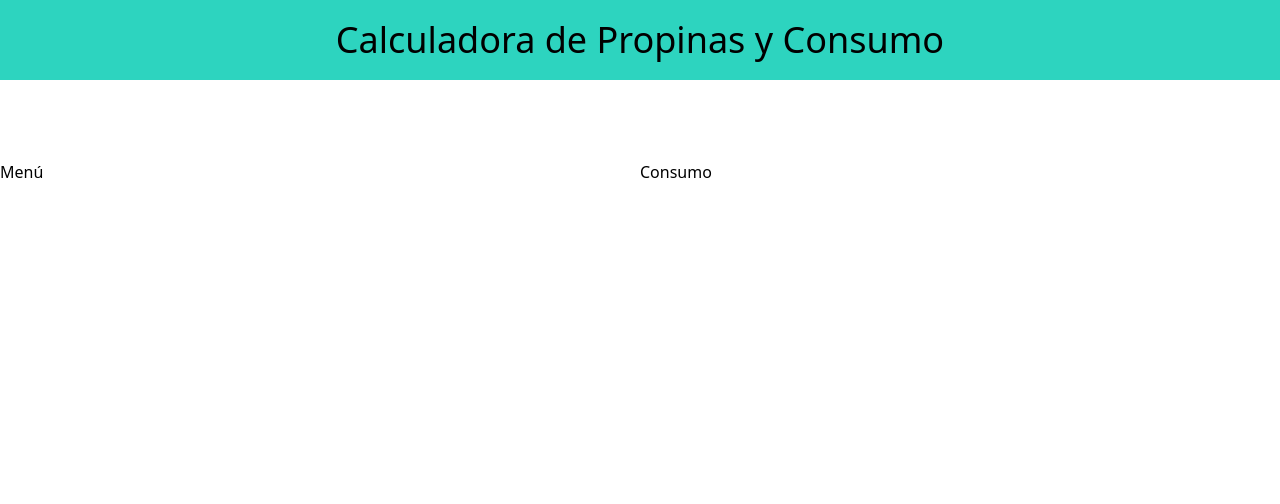
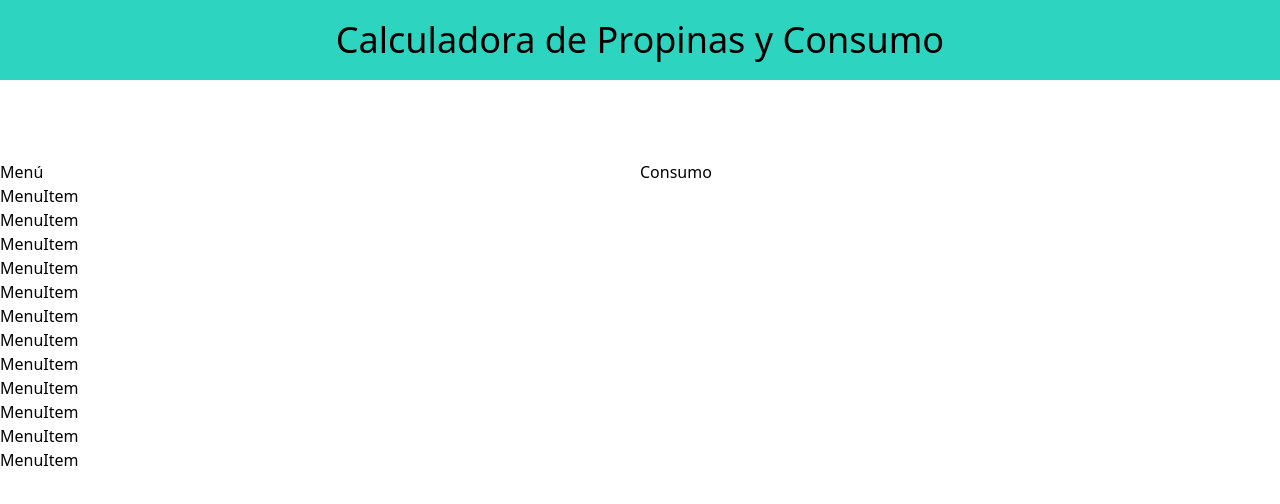
Before and after one commit to PeterGabrielVE/calculadora_propinas, a React (Vite) app: page / in a window 1280 px wide. Shown: the top 504 px of the page. Built offline with nearby package versions, Linux system fonts and the light colour scheme.

Commit message:
menuitem

```diff
--- a/src/App.tsx
+++ b/src/App.tsx
@@ -1,3 +1,4 @@
+import MenuItem from "./components/MenuItem";
 import { menuItems } from "./data/db";
 
 function App() {
@@ -10,6 +11,12 @@
       <main className="max-w-7xl mx-auto py-20 grid md:grid-cols-2">
           <div>
             <h2>Menú</h2>
+
+            {menuItems.map(item =>(
+              <MenuItem key={
+                item.id
+              } />
+            ))}
           </div>
           <div>
             <h2>Consumo</h2>
--- /dev/null
+++ b/src/components/MenuItem.tsx
@@ -0,0 +1,6 @@
+
+export default function MenuItem() {
+  return (
+    <div>MenuItem</div>
+  )
+}
```
